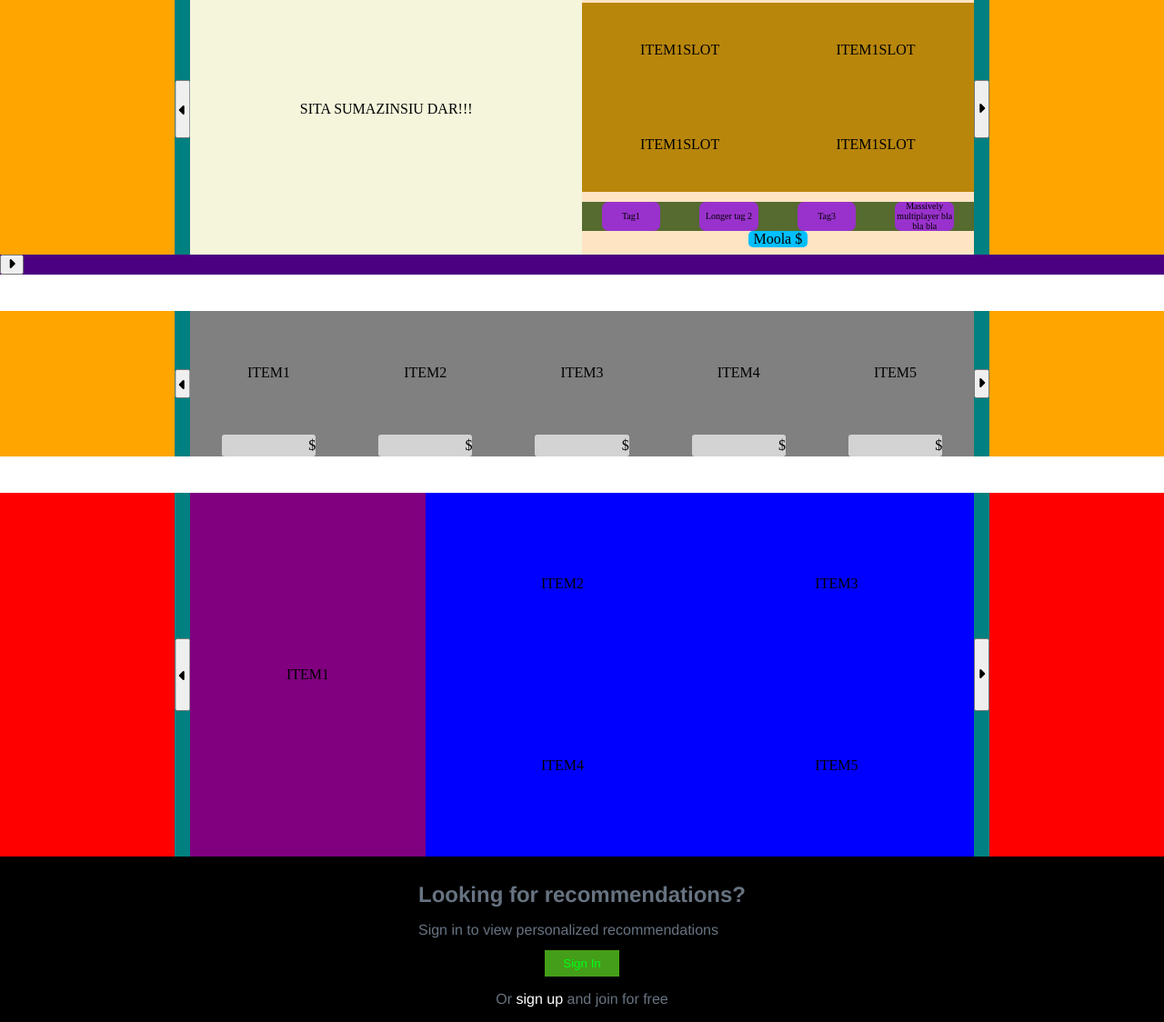
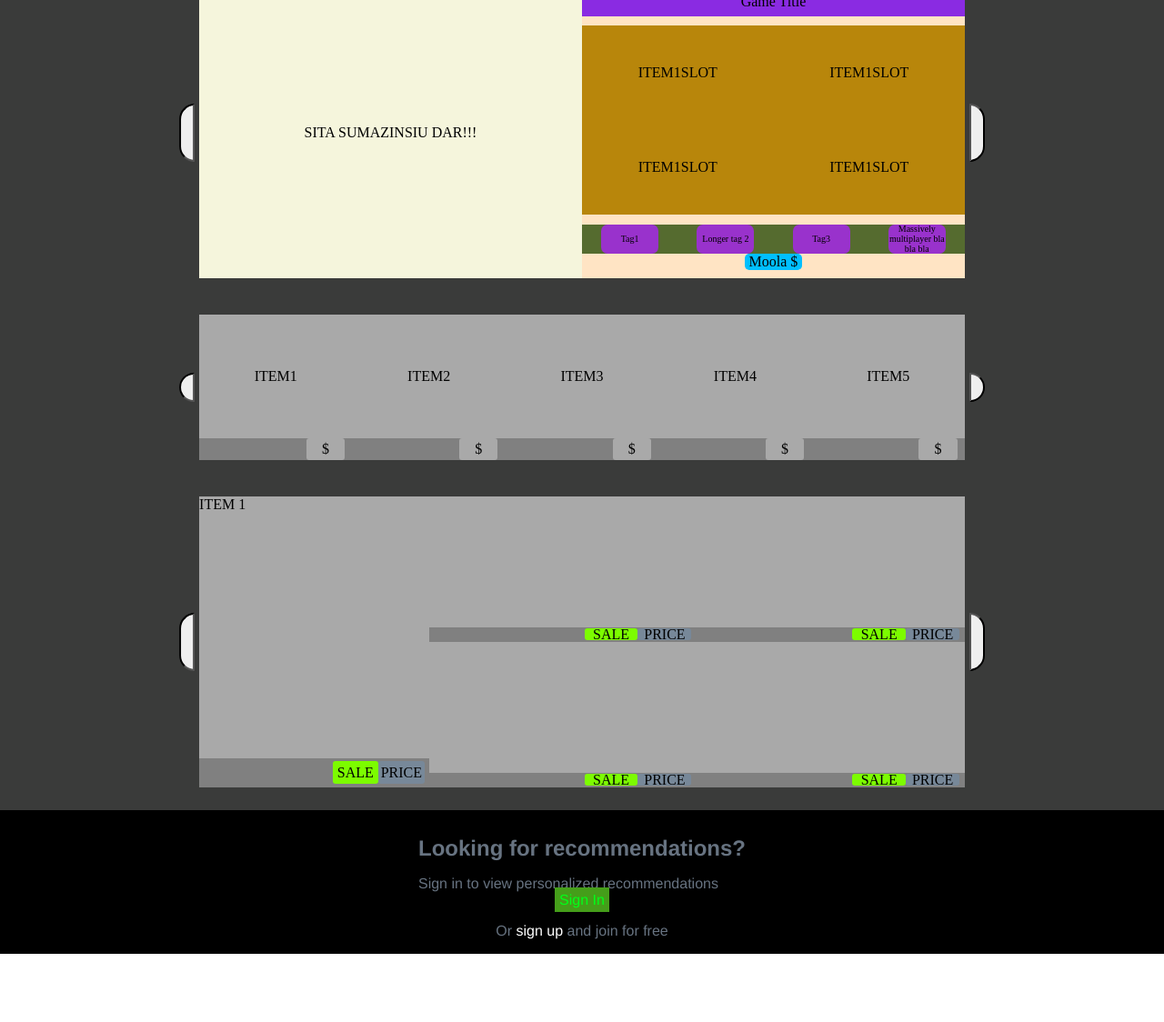
Before and after one commit to RamaLeu/Internetine_zaidimu_parduotuve, a plain HTML site: page index/index.html in a window 1280 px wide. Shown: the part 156-1280 px from the top of the page at 91% size. After the commit the page ends 1205 px from the top, so only its background shows below. Drawn offline with Linux system fonts and the light colour scheme.

Commit message:
big css changes

```diff
--- a/index/index.css
+++ b/index/index.css
@@ -158,6 +158,9 @@ img {       /* Store Logo */
   background-color: var(--button-bg);
   color: var(--button-text);
   border: none;
+  margin: 2px;
+  padding: 5px;
+  text-decoration: none;
 }
 
 .log-in-btn:hover {
--- a/index/index.html
+++ b/index/index.html
@@ -38,10 +38,11 @@
     <Main>
 
         <!--- Main space part 1 Rama was here-->
+
         <div class="mainPartOne">
           <div class="mainOne">
               <div class="carouselWBtns">
-                    <button class="prevBtn prev cBtn"><i class="fas fa-caret-right"></i></button>
+                  <button class="prevBtn prev cBtn"></button>
                   <div class="carousel">
                       <div class="inner">
                           <div class="item">
@@ -190,18 +191,12 @@
                           </div>
                       </div>
                   </div>
-                    <button class="nextBtn cBtn"><i class="fas fa-caret-right"></i></button>
-                </div>
-            </div>
-            <button class="nextBtn cBtn">
-              <i class="fas fa-caret-right"></i>
-            </button>
+                  <button class="nextBtn cBtn"></button>
               </div>
           </div>
           <div class="mainTwo">
             <div class="carouselWBtns">
               <button class="prevBtn2 prev cBtn">
-              <i class="fas fa-caret-right"></i>
               </button>
               <div class="carousel">
                 <div class="inner2">
@@ -249,36 +244,98 @@
                 </div>
               </div>
               <button class="nextBtn2 cBtn">
-              <i class="fas fa-caret-right"></i>
               </button>
             </div>
           </div>
           <div class="mainThree">
             <div class="carouselWBtns">
               <button class="prevBtn3 prev cBtn">
-              <i class="fas fa-caret-right"></i>
               </button>
               <div class="carousel">
                 <div class="inner3">
-                <div class="bigItem3">ITEM1</div>
+                  <div class="bigItem3">
+                    <div class="bigItem3Img">
+                      ITEM 1
+                    </div>
+                    <div class="bigItem3Under">
+                      <div class="item3Sale">SALE</div>
+                      <div class="item3Price">PRICE</div>
+                    </div>
+                  </div>
                   <div class="itemGroup3">
-                  <div class="item3">ITEM2</div>
-                  <div class="item3">ITEM3</div>
-                  <div class="item3">ITEM4</div>
-                  <div class="item3">ITEM5</div>
+                    <div class="item3">
+                      <div class="bigItem3Img"></div>
+                      <div class="bigItem3Under">
+                        <div class="item3Sale">SALE</div>
+                        <div class="item3Price">PRICE</div>
                       </div>
-                <div class="bigItem3">ITEM6</div>
+                    </div>
+                    <div class="item3">
+                      <div class="bigItem3Img"></div>
+                      <div class="bigItem3Under">
+                        <div class="item3Sale">SALE</div>
+                        <div class="item3Price">PRICE</div>
+                      </div>
+                    </div>
+                    <div class="item3">
+                      <div class="bigItem3Img"></div>
+                      <div class="bigItem3Under">
+                        <div class="item3Sale">SALE</div>
+                        <div class="item3Price">PRICE</div>
+                      </div>
+                    </div>
+                    <div class="item3">
+                      <div class="bigItem3Img"></div>
+                      <div class="bigItem3Under">
+                        <div class="item3Sale">SALE</div>
+                        <div class="item3Price">PRICE</div>
+                      </div>
+                    </div>
+                  </div>
+                  <div class="bigItem3">
+                    <div class="bigItem3Img">
+                      ITEM 6
+                    </div>
+                    <div class="bigItem3Under">
+                      <div class="item3Sale">SALE</div>
+                      <div class="item3Price">PRICE</div>
+                    </div>
+                  </div>
                   <div class="itemGroup3">
-                  <div class="item3">ITEM7</div>
-                  <div class="item3">ITEM8</div>
-                  <div class="item3">ITEM9</div>
-                  <div class="item3">ITEM10</div>
+                    <div class="item3">
+                      <div class="bigItem3Img">ITEM7</div>
+                      <div class="bigItem3Under">
+                        <div class="item3Sale">SALE</div>
+                        <div class="item3Price">PRICE</div>
+                      </div>
+                    </div>
+                    <div class="item3">
+                      <div class="bigItem3Img">ITEM7</div>
+                      <div class="bigItem3Under">
+                        <div class="item3Sale">SALE</div>
+                        <div class="item3Price">PRICE</div>
+                      </div>
+                    </div>
+                    <div class="item3">
+                      <div class="bigItem3Img">ITEM7</div>
+                      <div class="bigItem3Under">
+                        <div class="item3Sale">SALE</div>
+                        <div class="item3Price">PRICE</div>
+                      </div>
+                    </div>
+                    <div class="item3">
+                      <div class="bigItem3Img">ITEM7</div>
+                      <div class="bigItem3Under">
+                        <div class="item3Sale">SALE</div>
+                        <div class="item3Price">PRICE</div>
+                      </div>
+                    </div>
                   </div>
                 </div>
               </div>
               <button class="nextBtn3 cBtn">
-              <i class="fas fa-caret-right"></i>
               </button>
+            </div>
           </div>
         </div>
 
@@ -287,15 +344,17 @@
       <section class="container-4-flex">
         <div class="item-1-top">
           <h1 class="item-1-top-h1">Looking for recommendations?</h1>
+
+          <!-- cia reikia margino nes dabar a buttonas siek tiek overlappina-->
           <p class="item-1-top-p">
             Sign in to view personalized recommendations
           </p>
         </div>
         <div class="item-2-bottom">
-          <!-- !!! Not working href button -->
-          <button href="../index/PAGE/login.html" class="log-in-btn" type="button">
+          <!-- !!! Not working href button --> <!-- Fixed padarius ji i a taga-->
+          <a href="../index/PAGE/login.html" class="log-in-btn" type="button">
             Sign In
-          </button>
+          </a>
           <p class="item-2-bottom-p">
             Or
             <a href="../First page Main bottom/PAGE/signup.html">sign up</a> and
--- a/index/main_part_one_style.css
+++ b/index/main_part_one_style.css
@@ -1,10 +1,14 @@
 
-.mainPartOne {
-    background-color: indigo;
+  .mainPartOne{
+    background-color: #3a3b3a;
+    padding-top: 2%;
+    padding-bottom: 2%;
   }
+
+
   .carouselWBtns {
     width: 70%;
-    background-color: teal;
+    background-color: #3a3b3a;
     display: flex;
     align-items: center;
   }
@@ -16,9 +20,7 @@
   }
 
   .mainOne {
-    width: 100vw;
     height: 40vh;
-    background-color: orange;
     display: flex;
     justify-content: center;
   }
@@ -128,6 +130,10 @@
     height: 20%;
     width: 2%;
     font-size: 100%;
+    border-bottom-right-radius: 50px;
+    border-top-right-radius: 50px;
+    margin-left: 5px;
+    margin-right: 5px;
   }
   .prev {
     transform: rotate(180deg);
@@ -135,9 +141,8 @@
 
   .mainTwo {
     margin-top: 5vh;
-    width: 100vw;
     height: 20vh;
-    background-color: orange;
+    background-color: #3a3b3a;
     display: flex;
     justify-content: center;
   }
@@ -156,7 +161,7 @@
     background-color: gray;
     display: flex;
     justify-content: center;
-    align-items: center;
+    align-items: flex-end;
     flex-direction: column;
   }
 
@@ -166,23 +171,24 @@
     display: flex;
     justify-content: center;
     align-items: center;
+    background-color: darkgray;
   }
 
   .item2Price {
-    width: 60%;
+    width: 25%;
     height: 15%;
+    margin-right: 5%;
     display: flex;
-    justify-content: flex-end;
+    justify-content: center;
     align-items: center;
-    background-color: lightgrey;
+    background-color: darkgray;
     border-radius: 3px;
   }
 
   .mainThree {
     margin-top: 5vh;
-    width: 100vw;
-    height: 50vh;
-    background-color: red;
+    height: 40vh;
+    background-color: #3a3b3a;
     display: flex;
     justify-content: center;
   }
@@ -198,8 +204,8 @@
   .item3 {
     width: 50%;
     height: 50%;
-    background-color: blue;
     display: flex;
+    flex-direction: column;
     justify-content: center;
     align-items: center;
   }
@@ -208,8 +214,41 @@
     height: 100%;
     background-color: purple;
     display: flex;
+    flex-direction: column;
     justify-content: center;
     align-items: center;
+  }
+  .bigItem3Img{
+    height: 90%;
+    background-color: darkgray;
+    width: 100%;
+  }
+  .bigItem3Under{
+    height: 10%;
+    background-color: gray;
+    width: 100%;
+    display: flex;
+    justify-content: flex-end;
+    align-items: center;
+  }
+  .item3Sale{
+    background-color: lawngreen;
+    height: 80%;
+    border-radius: 3px;
+    width: 20%;
+    display: flex;
+    justify-content: center;
+    align-items: center;
+  }
+  .item3Price{
+    background-color: lightslategray;
+    height: 80%;
+    border-radius: 3px;
+    width: 20%;
+    display: flex;
+    justify-content: center;
+    align-items: center;
+    margin-right: 2%;
   }
   .itemGroup3 {
     width: 70%;
```
Lines whose indentation alone changed are shown as unchanged.
